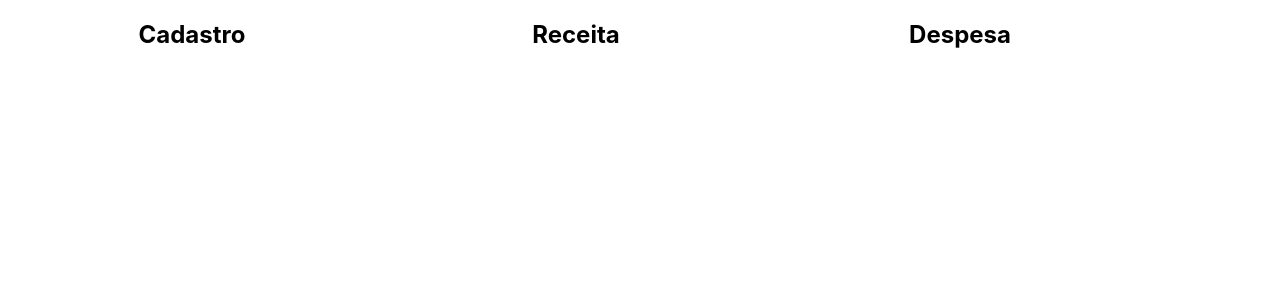
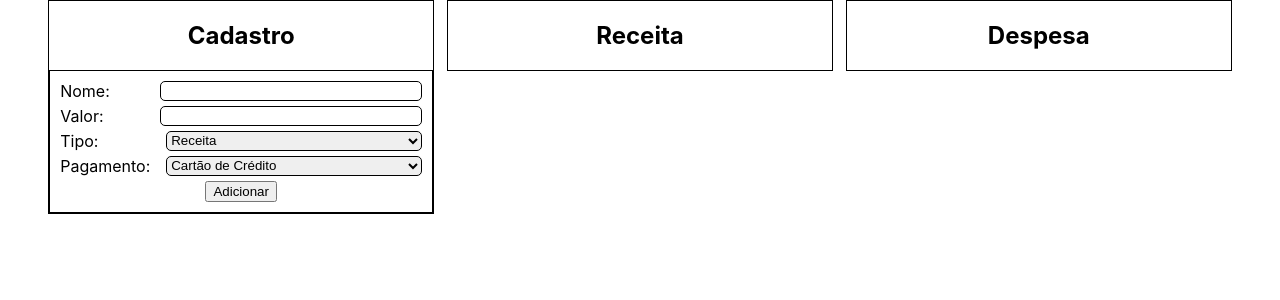
Before and after one commit to AnaJuliaMM/accounting_calculator, a React (Create React App) app: page / in a window 1280 px wide. Shown: the top 300 px of the page. Built offline with nearby package versions, Linux system fonts and the light colour scheme.

Commit message:
feat: build create record card

```diff
--- a/src/App.css
+++ b/src/App.css
@@ -1,11 +1,17 @@
 .App {
   display: flex;
+  justify-content: center;
+  align-items: start;
+  gap: 1vw;
   width: 100vw;
+  height: 100vh;
   height: 100%;
   text-align: center;
 }
 .section{
   display: flex;
+  flex-direction: column;
   justify-content: center;
   width: 30%;
+  border: 1px solid #000;
 }
--- a/src/App.js
+++ b/src/App.js
@@ -1,10 +1,13 @@
 import './App.css';
+import RecordForm from './components/recordForm/RecordForm';
+
 
 function App() {
   return (
     <div className="App">
       <section className='section record_wrapper'>
       <h1>Cadastro</h1>
+      <RecordForm/>
 
       </section>
       <section className='section income_wrapper'>
--- /dev/null
+++ b/src/components/recordForm/RecordForm.css
@@ -0,0 +1,21 @@
+form{
+    display: flex;
+    flex-direction: column;
+    padding: 10px;
+    gap: 5px;
+    border: 1px solid #000;
+
+}
+span{
+    display: flex;
+    justify-content: space-between;
+    gap: 5px;
+}
+input, select{
+    border-radius: 5px;
+    border: 1px solid #000;
+    width: 20vw;
+}
+.button_wrapper{
+    justify-content: center;
+}
--- /dev/null
+++ b/src/components/recordForm/RecordForm.jsx
@@ -0,0 +1,41 @@
+import React from 'react'
+import './RecordForm.css'
+
+export default function RecordForm() {
+
+
+
+  return (
+    <form>
+        <span>
+            <label htmlFor="name">Nome:</label>
+            <input type="text" id="name" name="name" />
+        </span>
+        <span>
+            <label htmlFor="value">Valor:</label>
+            <input type="number"  step="0.01" id="value" name="value" />
+        </span>
+        <span>
+            <label htmlFor="type">Tipo:</label>
+            <select id="type" name="type">
+                <option value="income">Receita</option>
+                <option value="expense">Dispesa</option>
+            </select>
+        </span>
+        <span>
+            <label for="paymentMethod">Pagamento:</label>
+            <select id="paymentMethod" name="paymentMethod">
+                <option value="creditCard">Cartão de Crédito</option>
+                <option value="debitCard">Cartão de Débito</option>
+                <option value="pix">Pix</option>
+                <option value="cash">Dinheiro</option>
+                <option value="check">Cheque</option>
+            </select>
+        </span>
+        <span className='button_wrapper'><button type="submit">Adicionar</button></span>
+
+
+
+    </form>
+  )
+}
```
